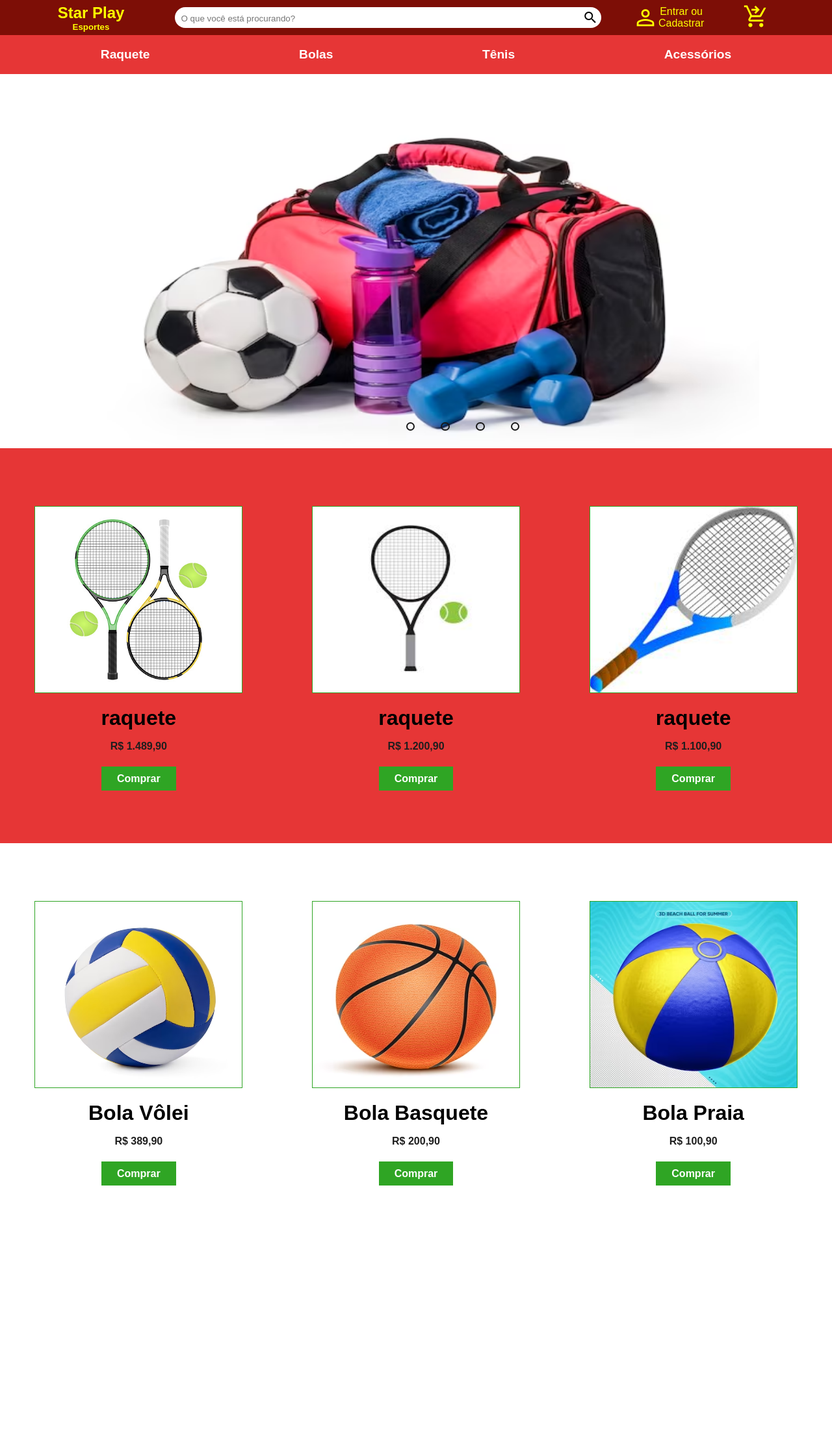
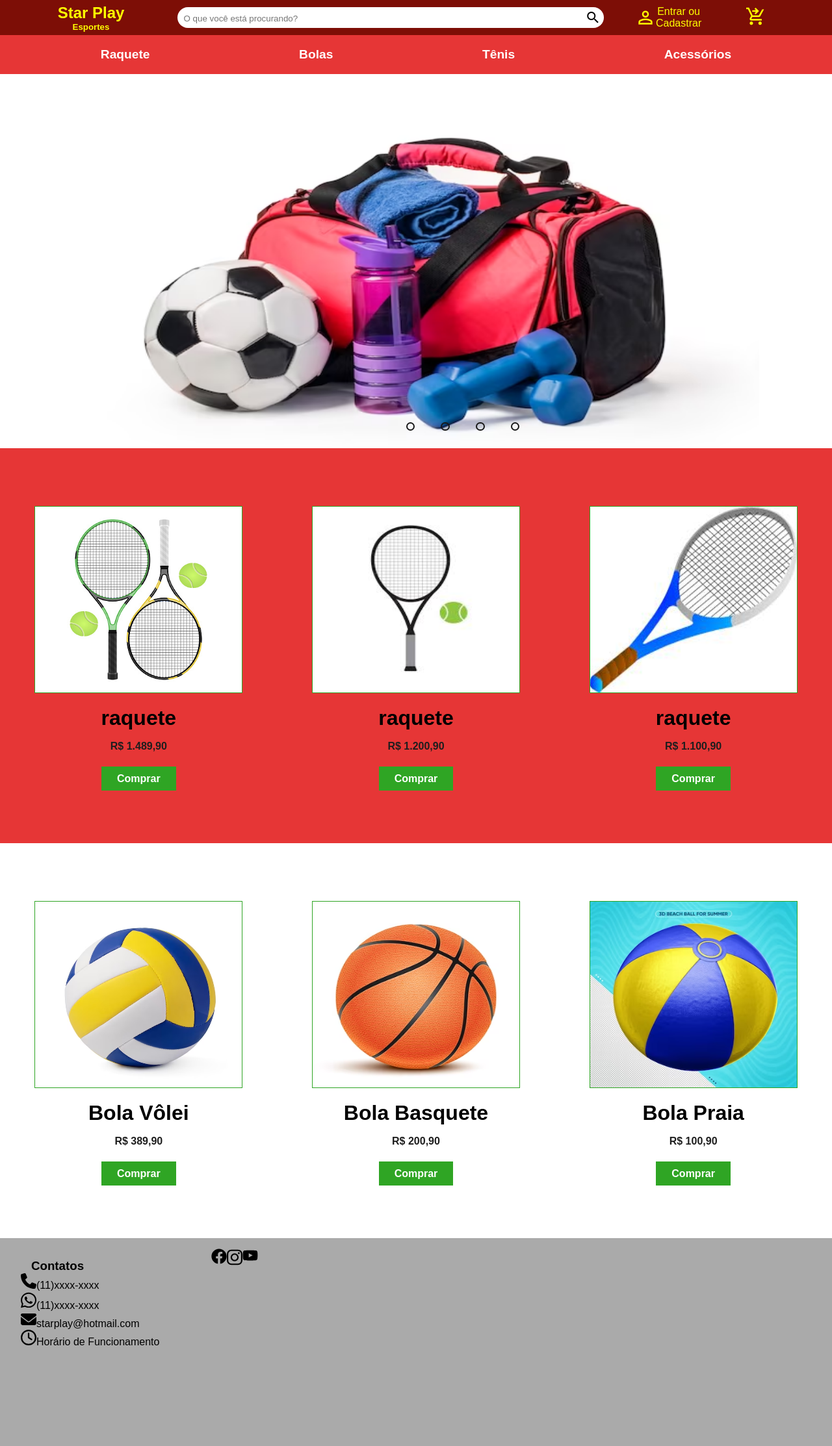
Before and after one commit to flaviociriaco/site-loja-esportes, a plain HTML site: page index.html in a window 1280 px wide. Shown: the top 2226 px of the page at 65% size. Before the commit the page ends 1906 px from the top, so only its background shows below. Drawn offline with nearby package versions, Linux system fonts and the light colour scheme.

Commit message:
adicionando rodapé

```diff
--- a/CSS/style.css
+++ b/CSS/style.css
@@ -21,7 +21,7 @@ header {
   flex-direction: column;
 }
 
-.header1 {
+.menu-1 {
   height: 3.4rem;
   width: 100vw;
   display: flex;
@@ -55,12 +55,12 @@ header {
   margin-right: 0.3rem;
 }
 
-.menu1 {
+.top-menu {
   display: flex;
   align-items: center;
 }
 
-.menu1 a {
+.top-menu a {
   display: flex;
   text-decoration: none;
   align-items: center;
@@ -68,23 +68,23 @@ header {
   font-size: 1rem;
 }
 
-.menu1 a:hover {
+.top-menu a:hover {
   color: var(--color-white);
 }
 
 .material-symbols-outlined {
-  font-size: 40px;
+  font-size: 2rem;
 }
 
 .material-symbols-outlined:hover {
-color: var(--color-white);
+  color: var(--color-white);
 }
 
 .cart:hover {
   color: var(--color-white);
 }
 
-.menu1 nav {
+.top-menu nav {
   width: 62.5rem;
   display: flex;
   justify-content: center;
@@ -130,7 +130,7 @@ color: var(--color-white);
   color: #ffff00;
 }
 
-.header2 {
+.menu-2 {
   background-color: var(--color-red);
   width: 100vw;
   height: 3.7rem;
@@ -139,7 +139,7 @@ color: var(--color-white);
   align-items: center;
 }
 
-.menu2 ul {
+.bottom-menu ul {
   width: 75rem;
   display: flex;
   justify-content: space-around;
@@ -203,8 +203,6 @@ color: var(--color-white);
   cursor: pointer;
   transition: 2s;
 }
-
-
 
 .manual-btn:not(:last-child) {
   margin-right: 2.5rem;
@@ -278,10 +276,40 @@ color: var(--color-white);
   align-items: center;
 }
 
+footer {
+  background-color: #aaaaaa;
+  height: 20rem;
+  display: flex;
+
+
+}
+
+footer img {
+  width: 1.5rem;
+}
+
+ul li {
+  list-style: none;
+}
+
+.social-media {
+  display: flex;
+  align-items: flex-start;
+  margin: 1rem 3rem;
+}
+
+.contact {
+  margin: 2rem;
+}
+
+.contact h3 {
+  margin-left: 1rem;
+}
+
 /* Responsividade */
 
 @media screen and (max-width: 480px) {
-  .menu1 {
+  .top-menu {
     display: none;
   }
 
@@ -295,14 +323,19 @@ color: var(--color-white);
     justify-content: space-around;
   }
 
-  .header1 {
+  .menu-1 {
     display: flex;
     padding-right: 1.8rem;
     justify-content: space-between;
   }
 
-  .menu2 {
+  .bottom-menu {
     display: none;
+  }
+
+  .material-symbols-outlined {
+    margin-top: 0.3rem;
+    font-size: 1.6rem;
   }
 
   .slider {
--- a/assets/cadastro/style.css
+++ b/assets/cadastro/style.css
@@ -15,7 +15,7 @@
   --color-green: #2fa524;
 }
 
-.header1 {
+.menu-1 {
   height: 3.4rem;
   width: 100vw;
   display: flex;
@@ -55,12 +55,12 @@ input {
   margin-right: 0.3rem;
 }
 
-.menu1 {
+.top-menu {
   display: flex;
   align-items: center;
 }
 
-.menu1 a {
+.top-menu a {
   display: flex;
   text-decoration: none;
   align-items: center;
@@ -68,12 +68,12 @@ input {
   font-size: 1rem;
 }
 
-.menu1 a:hover {
+.top-menu a:hover {
   color: var(--color-white);
 }
 
 .material-symbols-outlined {
-  font-size: 40px;
+  font-size: 2rem;
 }
 
 .material-symbols-outlined:hover {
@@ -84,7 +84,7 @@ input {
   color: var(--color-white);
 }
 
-.menu1 nav {
+.top-menu nav {
   width: 62.5rem;
   display: flex;
   justify-content: center;
@@ -130,7 +130,7 @@ input {
   color: #ffff00;
 }
 
-.header2 {
+.menu-2 {
   background-color: var(--color-red);
   width: 100vw;
   height: 3.7rem;
@@ -139,7 +139,7 @@ input {
   align-items: center;
 }
 
-.menu2 ul {
+.bottom-menu ul {
   width: 75rem;
   display: flex;
   justify-content: space-around;
@@ -190,7 +190,7 @@ main {
 /* Responsividade */
 
 @media screen and (max-width: 480px) {
-  .menu1 {
+  .top-menu {
     display: none;
   }
 
@@ -204,13 +204,13 @@ main {
     justify-content: space-around;
   }
 
-  .header1 {
+  .menu-1 {
     display: flex;
     padding-right: 1.8rem;
     justify-content: space-between;
   }
 
-  .menu2 {
+  .bottom-menu {
     display: none;
   }
 
--- a/index.html
+++ b/index.html
@@ -14,15 +14,16 @@
 
 <body>
   <header>
-    <div class="header1">
+    <div class="menu-1">
       <div class="logo">
         <h2>Star Play</h2>
         <h5>Esportes</h5>
       </div>
-      <section class="menu1">
+      <section class="top-menu">
         <nav>
           <div class="search">
-            <input class="search-itens" type="text" placeholder="O que você está procurando?" /><span class="material-icons">
+            <input class="search-itens" type="text" placeholder="O que você está procurando?" /><span
+              class="material-icons">
               search
             </span>
           </div>
@@ -47,8 +48,8 @@
         </a>
       </div>
     </div>
-    <div class="header2">
-      <section class="menu2">
+    <div class="menu-2">
+      <section class="bottom-menu">
         <nav>
           <div class="menu-bar">
             <ul>
@@ -138,6 +139,21 @@
       </div>
     </section>
   </main>
+  <footer>
+    <ul class="contact">
+      <h3>Contatos</h3>
+      <li><img src="./assets/img/phone-solid.svg" alt="telefone">(11)xxxx-xxxx</li>
+      <li><img src="./assets/img/whatsapp.svg" alt="whatsap">(11)xxxx-xxxx</li>
+      <li><img src="./assets/img/envelope-solid.svg" alt="email">starplay@hotmail.com</li>
+      <li><img src="./assets/img/clock-regular.svg" alt="relógio">Horário de Funcionamento</li>
+    </ul>
+
+    <ul class="social-media">
+      <li><a href=""><img src="./assets/img/facebook.svg" alt="logo-facebook"></a></li>
+      <li><a href=""><img src="./assets/img/instagram.svg" alt=""></a></li>
+      <li><a href=""><img src="./assets/img/youtube.svg" alt=""></a></li>
+    </ul>
+  </footer>
 
   <script src="./assets/js/script.js"></script>
 </body>
```
Also changed, not shown: assets/cadastro/entrar-cadastrar.html (+4 -4 lines), assets/img/clock-regular.svg (added), assets/img/envelope-solid.svg (added), assets/img/facebook.svg (added), assets/img/instagram.svg (added), assets/img/phone-solid.svg (added), assets/img/whatsapp.svg (added), assets/img/youtube.svg (added). Lines whose indentation alone changed are shown as unchanged.
